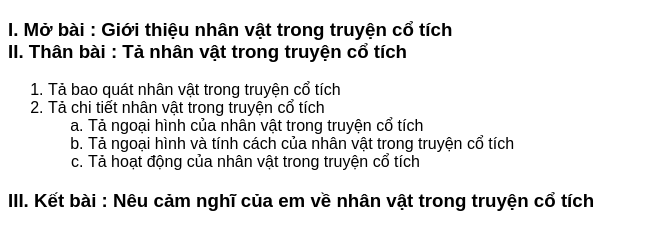
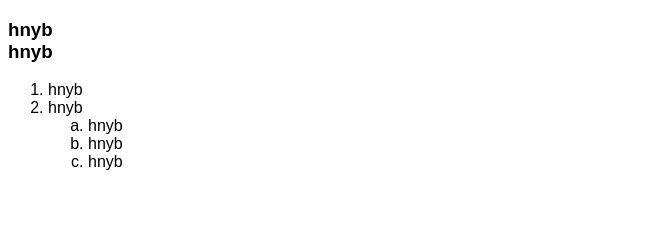
Before and after one commit to Bynh05/hnyb_web, a plain HTML site: page index.html in a window 1280 px wide. Shown: the whole page, without its empty margins (0-647 px from the left). Drawn offline with Linux system fonts and the light colour scheme.

Commit message:
Update index.html

```diff
--- a/index.html
+++ b/index.html
@@ -19,27 +19,22 @@
 <body>
     <h3>
         <b>
-            I. Mở bài : Giới thiệu nhân vật trong truyện cổ tích <br>
-            II. Thân bài : Tả nhân vật trong truyện cổ tích <br>
+            hnyb <br>
+            hnyb <br>
         </b>
     </h3>
     <p>
         <ol>
-            <li>Tả bao quát nhân vật trong truyện cổ tích</li>
-            <li>Tả chi tiết nhân vật trong truyện cổ tích
+            <li>hnyb</li>
+            <li>hnyb
                 <ul>
-                    <li>Tả ngoại hình của nhân vật trong truyện cổ tích</li>
-                    <li>Tả ngoại hình và tính cách của nhân vật trong truyện cổ tích</li>
-                    <li>Tả hoạt động của nhân vật trong truyện cổ tích</li>
+                    <li>hnyb</li>
+                    <li>hnyb</li>
+                    <li>hnyb</li>
                 </ul>
             </li>
         </ol>
     </p>
-    <h3>
-        <b>
-            III. Kết bài : Nêu cảm nghĩ của em về nhân vật trong truyện cổ tích
-        </b>
-    </h3>
 
 </body>
 </html>
```
